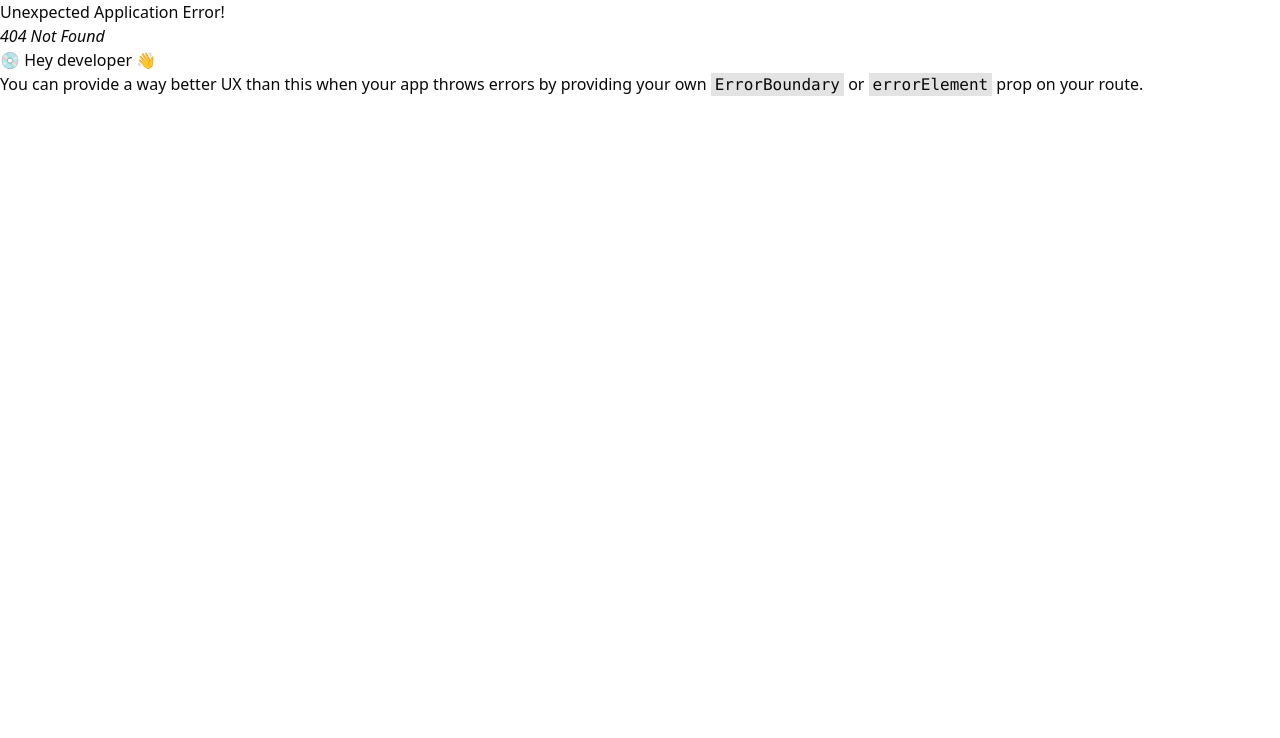
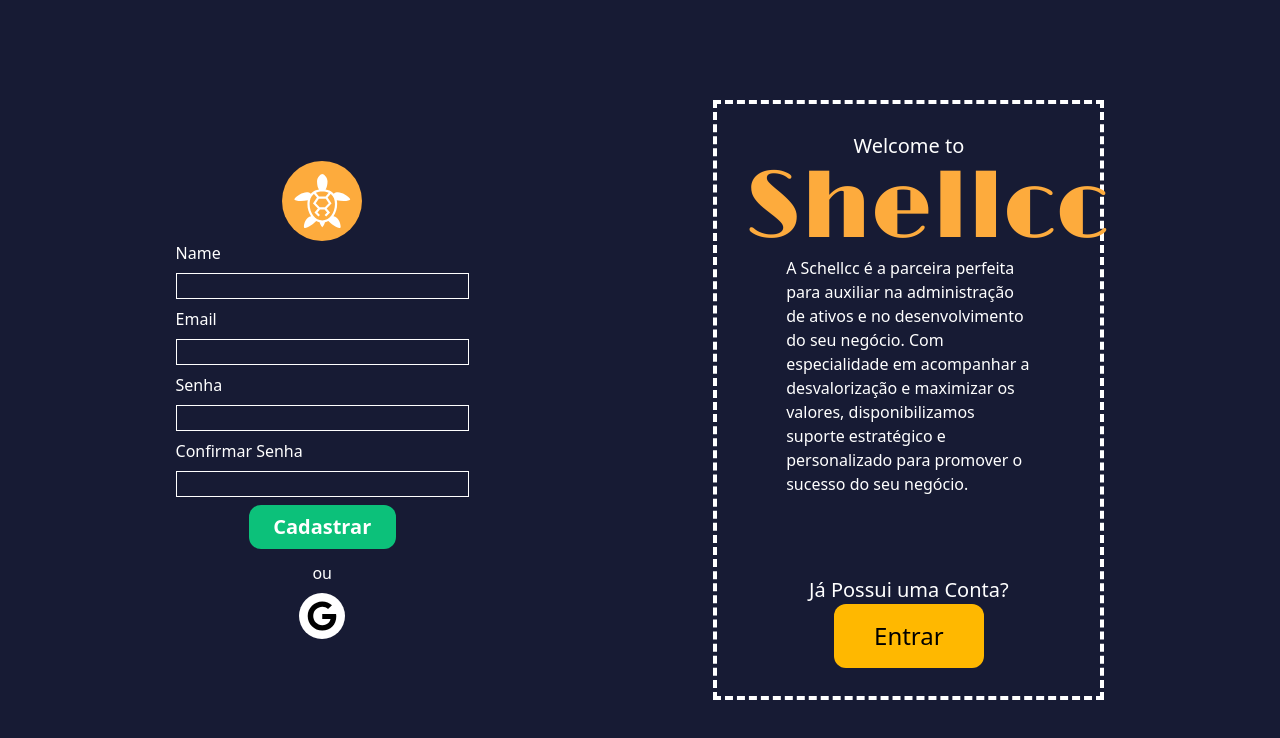
Before and after one commit to GitArthurMarchetti/shellcc, a React (Vite) app: page /signin in a window 1280 px wide. Before the commit this address had no page. Shown: the top 738 px of the page. Built offline with nearby package versions, Linux system fonts and the light colour scheme.

Commit message:
signin e login pronta

```diff
--- a/src/App.css
+++ b/src/App.css
@@ -91,8 +91,10 @@
 
 .borda-input {
   border: 1px solid white;
-  padding: 2px;
 }
+
+
+
 
 .bgimg {
   position: relative;
--- a/src/App.tsx
+++ b/src/App.tsx
@@ -2,6 +2,7 @@
 import { createBrowserRouter } from "react-router-dom"
 import Home from "./pages/home"
 import { Login } from "./pages/login"
+import { Signin } from "./pages/signin"
 
 // ROTAS
 const router = createBrowserRouter([
@@ -13,6 +14,10 @@ const router = createBrowserRouter([
     path: '/login',
     element: <Login />,
   },
+  {
+    path: '/signin',
+    element: <Signin />,
+  },
 
 ])
 
--- a/src/pages/home.tsx
+++ b/src/pages/home.tsx
@@ -143,6 +143,9 @@ export default function Home() {
                             <p className="underline flex  decoration-primaryColor decoration-2 items-center gap-2">
                                 avinhasmarchetti@gmail.com <MdMailOutline />
                             </p>
+                            <p className="underline flex  decoration-primaryColor decoration-2 items-center gap-2">
+                                rafagmk@gmail.com <MdMailOutline />
+                            </p>
                         </div>
                         {/* <p>
                             exemplo@gmail.com
--- a/src/pages/login.tsx
+++ b/src/pages/login.tsx
@@ -1,17 +1,20 @@
-import { FaGoogle } from "react-icons/fa"
+import { useState } from "react";
+import { FcGoogle } from "react-icons/fc";
 import { GiTurtle } from "react-icons/gi"
+import { IoEye, IoEyeOff } from "react-icons/io5";
 
 function Login() {
+    const [mostra, setMostra] = useState(true)
     return (
         <>
             <main className="bg-bgColor h-[100vh] text-primaryColor">
                 <section className="flex w-11/12 m-auto justify-center items-center h-full">
-                    <div className="flex border-dashed flex-col text-center justify-between p-7 h-3/4 border-4 w-1/4 m-auto">
+                    <div className="flex border-dashed flex-col text-center justify-between p-7 h-3/4 border-4 w-1/3 m-auto ">
                         <div className="flex flex-col">
                             <p className="text-xl">
                                 Welcome to
                             </p>
-                            <h1 className="fontTitle text-8xl">
+                            <h1 className="fontTitle text-8xl text-[#0CC17A]">
                                 Shellcc
                             </h1>
                             <p className="w-3/4 m-auto text-left">
@@ -19,29 +22,35 @@ function Login() {
                             </p>
                         </div>
                         <div>
-                            <p className="text-xl">Ainda não possui conta?</p>
-                            <button className="text-2xl bg-[#FFB800] p-4 rounded-xl px-10 text-black">Criar conta</button>
+                            <p className="text-lg">Ainda não possui conta?</p>
+                            <button className="text-2xl bg-[#FFB800] p-4 rounded-xl px-20 text-black ">Criar conta</button>
                         </div>
                     </div>
-                    <div className="w-1/4 m-auto flex flex-col justify-center">
-                        <div className="bg-[#0CC17A] w-20 m-auto flex justify-center h-20 items-center rounded-full ">
-                            <GiTurtle size={60} />
+                    <div className="w-[30%] m-auto flex flex-col justify-center">
+                        <div className="bg-[#0CC17A] w-32 m-auto flex justify-center h-32 items-center rounded-full ">
+                            <GiTurtle size={90} />
                         </div>
                         <div className="flex flex-col">
-                            <form action="" className="flex flex-col gap-2">
-                                <label htmlFor="">Email</label>
-                                <input className="bg-transparent  borda-input" type="text" />
-                                <label htmlFor="">Senha</label>
-                                <input type="password" />
-                                <p className="text-right">Esqueceu a senha?</p>
-                                <button className="bg-[#0CC17A] w-1/2 text-xl py-2 font-bold rounded-xl m-auto">Entrar</button>
+                            <form action="" className="flex flex-col gap-2 mt-6">
+                                <label className="text-xl" htmlFor="">Email</ label>
+                                <input className="bg-transparent focus:outline-none borda-input w-full px-2 py-0.5" type="text" />
+                                <label className="text-xl" htmlFor="">Senha</label>
+                                <div className="w-full flex flex-row justify-center align-middle borda-input pr-2  items-center">
+                                    <input type={mostra ? 'password' : 'text'} className="w-full pl-2 py-0.5 bg-transparent focus:outline-none  " />
+                                    {mostra ?
+                                        (<IoEyeOff className="border-input-olho  " onClick={() => setMostra(false)} />)
+                                        : (<IoEye className="border-input-olho  " onClick={() => setMostra(true)} />)}
+
+                                </div>
+                                <p className="text-right mb-6 ">Esqueceu a senha?</p>
+                                <button className="bg-[#0CC17A] w-3/4 text-2xl py-2 fo rounded-xl m-auto">Entrar</button>
                             </form>
                             <div className="flex flex-col justify-center items-center mt-3 gap-2">
                                 <p>
                                     ou
                                 </p>
                                 <div className="bg-primaryColor p-2 rounded-full">
-                                    <FaGoogle size={30} color="black" />
+                                    <FcGoogle size={30} color="black" />
                                 </div>
                             </div>
                         </div>
--- a/src/pages/signin.tsx
+++ b/src/pages/signin.tsx
@@ -0,0 +1,61 @@
+import { FaGoogle } from "react-icons/fa"
+import { GiTurtle } from "react-icons/gi"
+import { useNavigate } from "react-router-dom"
+
+function Signin() {
+
+    const navigate = useNavigate()
+
+    return (
+        <>
+            <main className="bg-bgColor h-[100vh] text-primaryColor">
+                <section className="flex w-11/12 m-auto justify-center items-center h-full">
+                    <div className="w-1/4 m-auto flex flex-col justify-center">
+                        <div className="bg-[#FDAB3D] w-20 m-auto flex justify-center h-20 items-center rounded-full ">
+                            <GiTurtle size={60} />
+                        </div>
+                        <div className="flex flex-col">
+                            <form action="" className="flex flex-col gap-2">
+                                <label htmlFor="">Name</label>
+                                <input className="bg-transparent  borda-input" type="text" />
+                                <label htmlFor="">Email</label>
+                                <input className="bg-transparent  borda-input" type="text" />
+                                <label htmlFor="">Senha</label>
+                                <input type="password" className="bg-transparent borda-input" />
+                                <label htmlFor="">Confirmar Senha</label>
+                                <input type="password" className="bg-transparent borda-input" />
+                                <button className="bg-[#0CC17A] w-1/2 text-xl py-2 font-bold rounded-xl m-auto">Cadastrar</button>
+                            </form>
+                            <div className="flex flex-col justify-center items-center mt-3 gap-2">
+                                <p>
+                                    ou
+                                </p>
+                                <div className="bg-primaryColor p-2 rounded-full">
+                                    <FaGoogle size={30} color="black" />
+                                </div>
+                            </div>
+                        </div>
+                    </div>
+                    <div className="flex border-dashed flex-col text-center justify-between p-7 h-3/4 border-4 w-1/3 m-auto">
+                        <div className="flex flex-col">
+                            <p className="text-xl">
+                                Welcome to
+                            </p>
+                            <h1 className="fontTitle text-8xl text-[#FDAB3D]">
+                                Shellcc
+                            </h1>
+                            <p className="w-3/4 m-auto text-left">
+                                A Schellcc é a parceira perfeita para auxiliar na administração de ativos e no desenvolvimento do seu negócio. Com especialidade em acompanhar a desvalorização e maximizar os valores, disponibilizamos suporte estratégico e personalizado para promover o sucesso do seu negócio.
+                            </p>
+                        </div>
+                        <div>
+                            <p className="text-xl">Já Possui uma Conta?</p>
+                            <button className="text-2xl bg-[#FFB800] p-4 rounded-xl px-10 text-black" onClick={() => navigate('/')} > Entrar </button>
+                        </div>
+                    </div>
+                </section>
+            </main >
+        </>
+    )
+}
+export { Signin }
```
